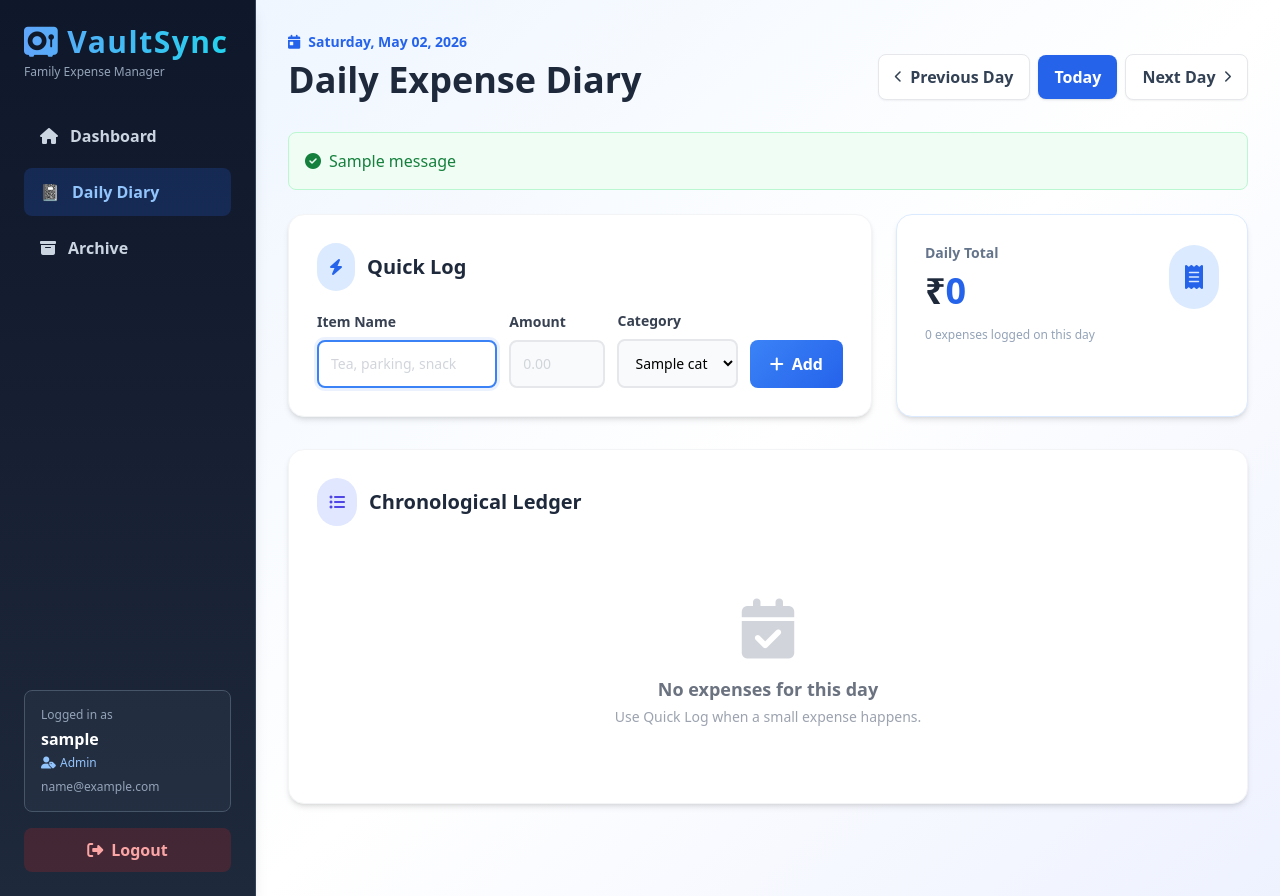
After one commit to bushibots/VaultSync, a Flask app: page /daily_diary in a window 1280 px wide. The commit adds this page. Run offline with Flask 3, Linux system fonts and the light colour scheme; a user stored in the database is signed in; tables that the repository leaves empty hold one stand-in row (values such as "Sample post"); one stand-in notice (Sample message) is shown; some libraries are stand-ins or nearby versions.

Commit message:
feat: implement Daily Expense Diary and two-tier tracking system
Architecture Updates:
- Created /daily_diary route for granular, date-specific transaction management
- Implemented date navigator to allow daily ledger review (Micro-view)
- Linked micro-transactions to the main Expense model for automatic monthly budget rollup (Macro-view)

UI/UX Enhancements:
- Added fast-entry form for quick logging of small daily purchases
- Integrated Daily Diary navigation into the sidebar and base templates
- Ensured all daily queries are strictly family-scoped for multi-tenant security

Financial Logic:
- Aligned daily tracking with the May-Dec 2026 goal of ₹186,637 bank balance
- Stabilized budget views to track against the ₹85,000 monthly income baseline

```diff
--- a/app.py
+++ b/app.py
@@ -4,7 +4,7 @@ from flask_migrate import Migrate
 import csv
 import os
 from io import StringIO
-from datetime import datetime
+from datetime import datetime, timedelta
 from sqlalchemy import func
 from models import db, User, Category, Expense, ExpectedExpense, Family
 
@@ -195,6 +195,12 @@ def dashboard():
     selected_month = request.args.get('month', current_date.month, type=int)
     selected_year = request.args.get('year', current_date.year, type=int)
 
+    # Validate month is within 1-12
+    if not (1 <= selected_month <= 12):
+        selected_month = current_date.month
+    if selected_year < 2020 or selected_year > 2050:
+        selected_year = current_date.year
+
     # Normalize strings for SQLite strftime comparisons
     month_str = f"{selected_month:02d}"
     year_str = str(selected_year)
@@ -257,7 +263,8 @@ def dashboard():
                             category_spent=totals_map,
                             selected_month=selected_month,
                             selected_year=selected_year,
-                            month_name=calendar.month_name[selected_month])
+                            month_name=calendar.month_name[selected_month],
+                            year_range=range(2024, datetime.utcnow().year + 3))
 
 
 @app.route('/archive')
@@ -284,6 +291,50 @@ def archive():
         })
 
     return render_template('archive.html', user=current_user, months=months)
+
+
+@app.route('/daily_diary')
+@login_required
+def daily_diary():
+    """Focused day-by-day view of the same family expenses used by the dashboard."""
+    if not current_user.family_id:
+        flash('Please join a family before opening the Daily Diary.', 'error')
+        return redirect(url_for('dashboard'))
+
+    today = datetime.now().date()
+    selected_date_str = request.args.get('date', '').strip()
+
+    if selected_date_str:
+        try:
+            selected_date = datetime.strptime(selected_date_str, '%Y-%m-%d').date()
+        except ValueError:
+            selected_date = today
+            flash('Invalid date selected. Showing today instead.', 'info')
+    else:
+        selected_date = today
+
+    expenses = Expense.query.filter_by(
+        date=selected_date,
+        family_id=current_user.family_id
+    ).order_by(Expense.id.asc()).all()
+
+    categories = Category.query.filter_by(
+        family_id=current_user.family_id
+    ).order_by(Category.name.asc()).all()
+
+    daily_total = sum(exp.amount for exp in expenses)
+
+    return render_template(
+        'daily_diary.html',
+        user=current_user,
+        expenses=expenses,
+        categories=categories,
+        daily_total=daily_total,
+        selected_date=selected_date,
+        today=today,
+        previous_date=selected_date - timedelta(days=1),
+        next_date=selected_date + timedelta(days=1)
+    )
 
 # --- NEW ROUTE: PERSONAL SPENDING TAB ---
 @app.route('/my_spendings')
@@ -343,6 +394,27 @@ def add_expense():
     )
     db.session.add(new_expense)
     db.session.commit()
+
+    # Check budget after adding expense
+    current_date = datetime.utcnow()
+    month_str = f"{current_date.month:02d}"
+    year_str = str(current_date.year)
+
+    monthly_total = db.session.query(
+        func.sum(Expense.amount).label('total')
+    ).filter(
+        func.strftime('%Y', Expense.date) == year_str,
+        func.strftime('%m', Expense.date) == month_str,
+        Expense.family_id == current_user.family_id
+    ).scalar() or 0.0
+
+    family = current_user.family
+    if family.monthly_budget and monthly_total > family.monthly_budget:
+        percentage = (monthly_total / family.monthly_budget) * 100
+        flash(f'⚠️ Budget Alert: Your family has spent {percentage:.1f}% of the monthly budget!', 'warning')
+    elif family.monthly_budget and monthly_total > (family.monthly_budget * 0.8):
+        percentage = (monthly_total / family.monthly_budget) * 100
+        flash(f'💡 You\'re at {percentage:.1f}% of your monthly budget.', 'info')
 
     # Send them back to wherever they submitted the form from
     return back_or('dashboard')
@@ -540,7 +612,8 @@ def admin_panel():
                           family_members=family_members,
                           monthly_spending=monthly_spending,
                           remaining_budget=remaining_budget,
-                          budget_percentage=(monthly_spending / family.monthly_budget * 100) if family.monthly_budget else 0)
+                          budget_percentage=(monthly_spending / family.monthly_budget * 100) if family.monthly_budget else 0,
+                          year_range=range(2024, datetime.utcnow().year + 3))
 
 
 @app.route('/admin_panel/budget', methods=['POST'])
@@ -683,6 +756,135 @@ def delete_family():
     flash('Family has been permanently deleted.', 'success')
     return redirect(url_for('dashboard'))
 
+
+@app.route('/admin_panel/reports', methods=['GET'])
+@login_required
+def reports():
+    """Analytics and reports for family spending"""
+    if current_user.user_type != 'family_manager':
+        flash('Unauthorized: family manager only', 'error')
+        return redirect(url_for('dashboard'))
+
+    import calendar
+
+    family = current_user.family
+    current_date = datetime.utcnow()
+
+    # Get last 6 months of data for trends
+    months_data = []
+    for i in range(5, -1, -1):
+        date = current_date - timedelta(days=30*i)
+        month = date.month
+        year = date.year
+        month_str = f"{month:02d}"
+        year_str = str(year)
+
+        total = db.session.query(
+            func.sum(Expense.amount).label('total')
+        ).filter(
+            func.strftime('%Y', Expense.date) == year_str,
+            func.strftime('%m', Expense.date) == month_str,
+            Expense.family_id == family.id
+        ).scalar() or 0.0
+
+        months_data.append({
+            'month': calendar.month_abbr[month],
+            'year': year,
+            'amount': float(total)
+        })
+
+    # Get current month category breakdown
+    month_str = f"{current_date.month:02d}"
+    year_str = str(current_date.year)
+
+    category_totals = db.session.query(
+        Category.name,
+        Category.monthly_limit,
+        func.sum(Expense.amount).label('spent')
+    ).join(Expense, Expense.category_id == Category.id).filter(
+        func.strftime('%Y', Expense.date) == year_str,
+        func.strftime('%m', Expense.date) == month_str,
+        Expense.family_id == family.id
+    ).group_by(Category.id).all()
+
+    categories_data = []
+    for cat_name, cat_limit, spent in category_totals:
+        categories_data.append({
+            'name': cat_name,
+            'spent': float(spent),
+            'limit': float(cat_limit) if cat_limit else None
+        })
+
+    # Member contribution
+    member_totals = db.session.query(
+        User.username,
+        func.sum(Expense.amount).label('total')
+    ).join(Expense, Expense.user_id == User.id).filter(
+        func.strftime('%Y', Expense.date) == year_str,
+        func.strftime('%m', Expense.date) == month_str,
+        Expense.family_id == family.id
+    ).group_by(User.id).all()
+
+    members_data = [
+        {'name': username, 'amount': float(total)}
+        for username, total in member_totals
+    ]
+
+    # Current month stats
+    current_month_total = sum(cat['spent'] for cat in categories_data)
+    budget_percentage = (current_month_total / family.monthly_budget * 100) if family.monthly_budget else 0
+
+    return render_template('reports.html',
+                          user=current_user,
+                          family=family,
+                          months_data=months_data,
+                          categories_data=categories_data,
+                          members_data=members_data,
+                          current_month_total=current_month_total,
+                          budget_percentage=budget_percentage,
+                          month_name=calendar.month_name[current_date.month],
+                          year=current_date.year)
+
+
+@app.route('/admin_panel/reports/data', methods=['GET'])
+@login_required
+def reports_data():
+    """JSON endpoint for report charts"""
+    if current_user.user_type != 'family_manager':
+        return jsonify({'error': 'Unauthorized'}), 403
+
+    family = current_user.family
+    current_date = datetime.utcnow()
+
+    # Spending trends (last 6 months)
+    trend_labels = []
+    trend_data = []
+    for i in range(5, -1, -1):
+        date = current_date - timedelta(days=30*i)
+        month = date.month
+        year = date.year
+        month_str = f"{month:02d}"
+        year_str = str(year)
+
+        total = db.session.query(
+            func.sum(Expense.amount).label('total')
+        ).filter(
+            func.strftime('%Y', Expense.date) == year_str,
+            func.strftime('%m', Expense.date) == month_str,
+            Expense.family_id == family.id
+        ).scalar() or 0.0
+
+        import calendar
+        trend_labels.append(f"{calendar.month_abbr[month]} {year}")
+        trend_data.append(float(total))
+
+    return jsonify({
+        'trends': {
+            'labels': trend_labels,
+            'data': trend_data
+        }
+    })
+
 if __name__ == '__main__':
     with app.app_context():
         db.create_all()
--- a/static/css/style.css
+++ b/static/css/style.css
@@ -217,7 +217,7 @@ body {
     transition: transform 0.3s ease;
 }
 
-@media (max-width: 640px) {
+@media (max-width: 767px) {
     .sidebar {
         transform: translateX(-100%);
     }
--- /dev/null
+++ b/templates/daily_diary.html
@@ -0,0 +1,204 @@
+<!DOCTYPE html>
+<html lang="en">
+<head>
+    <meta charset="UTF-8">
+    <meta name="viewport" content="width=device-width, initial-scale=1.0">
+    <title>VaultSync | Daily Diary</title>
+    <script src="https://cdn.tailwindcss.com"></script>
+    <link rel="stylesheet" href="https://cdnjs.cloudflare.com/ajax/libs/font-awesome/6.4.0/css/all.min.css">
+    <link rel="stylesheet" href="{{ url_for('static', filename='css/style.css') }}">
+</head>
+<body class="dashboard-body font-sans flex h-screen overflow-hidden bg-gray-100">
+    <a href="#main-content" class="skip-link">Skip to main content</a>
+
+    <div class="fixed top-0 left-0 right-0 z-50 bg-white border-b border-gray-200 p-4 flex items-center justify-between md:hidden">
+        <h1 class="text-lg font-bold text-blue-600">Daily Diary</h1>
+        <button id="menu-toggle" class="text-gray-600 hover:text-gray-900 p-2" aria-label="Open menu" aria-expanded="false">
+            <i class="fas fa-bars text-2xl" aria-hidden="true"></i>
+        </button>
+    </div>
+
+    <div id="sidebar-overlay" class="sidebar-overlay" aria-hidden="true"></div>
+
+    <aside id="sidebar" class="sidebar w-64 bg-gradient-to-b from-slate-900 to-slate-800 h-full p-6 text-white flex flex-col shadow-lg border-r border-slate-700 fixed left-0 top-0 z-40 md:static md:translate-x-0 transition-transform duration-300" role="navigation" aria-label="Main navigation">
+        <button id="close-menu" class="absolute top-4 right-4 text-white md:hidden hover:bg-slate-700 p-2 rounded-lg" aria-label="Close menu">
+            <i class="fas fa-times text-xl" aria-hidden="true"></i>
+        </button>
+
+        <div class="mb-8 mt-8 md:mt-0">
+            <h2 class="text-3xl font-bold tracking-wider text-transparent bg-clip-text bg-gradient-to-r from-blue-400 to-cyan-400">
+                <i class="fas fa-vault mr-2" aria-hidden="true"></i>VaultSync
+            </h2>
+            <p class="text-xs text-slate-400 mt-1">Family Expense Manager</p>
+        </div>
+
+        <nav class="flex-1 space-y-2 sidebar-nav">
+            <a href="{{ url_for('dashboard') }}" class="block py-3 px-4 rounded-lg text-slate-300 font-semibold hover:bg-slate-700 duration-200">
+                <i class="fas fa-home mr-3" aria-hidden="true"></i>Dashboard
+            </a>
+            <a href="{{ url_for('daily_diary') }}" class="block py-3 px-4 rounded-lg bg-blue-600/20 text-blue-300 font-semibold hover:bg-blue-600 duration-200">
+                <span class="mr-3" aria-hidden="true">📓</span>Daily Diary
+            </a>
+            <a href="{{ url_for('archive') }}" class="block py-3 px-4 rounded-lg text-slate-300 font-semibold hover:bg-slate-700 duration-200">
+                <i class="fas fa-archive mr-3" aria-hidden="true"></i>Archive
+            </a>
+        </nav>
+
+        <div class="mt-auto space-y-4">
+            <div class="bg-slate-700/30 rounded-lg p-4 border border-slate-600">
+                <p class="text-xs text-slate-400 mb-1">Logged in as</p>
+                <p class="font-bold text-white truncate text-sm md:text-base">{{ user.username }}</p>
+                <p class="text-xs text-blue-300 mt-1">
+                    <i class="fas fa-user-tag mr-1" aria-hidden="true"></i>{{ user.user_type.replace('_', ' ').title() }}
+                </p>
+                <p class="text-xs text-slate-400 mt-2">{{ user.email }}</p>
+            </div>
+            {% if current_user.user_type == 'family_manager' %}
+            <a href="{{ url_for('admin_panel') }}" class="block px-4 py-2 rounded-lg bg-indigo-600 text-white font-bold shadow-md hover:bg-indigo-700 transition-colors">
+                <i class="fas fa-cog mr-2" aria-hidden="true"></i>Admin Panel
+            </a>
+            {% endif %}
+            <a href="{{ url_for('logout') }}" class="w-full block text-center bg-red-600/20 text-red-300 font-semibold py-2.5 px-4 rounded-lg hover:bg-red-600 duration-200 transition">
+                <i class="fas fa-sign-out-alt mr-2" aria-hidden="true"></i>Logout
+            </a>
+        </div>
+    </aside>
+
+    <main id="main-content" class="flex-1 overflow-y-auto pt-16 md:pt-0" role="main">
+        <div class="min-h-screen bg-gradient-to-br from-blue-50 via-white to-indigo-50 p-4 md:p-8">
+            <header class="mb-6 md:mb-8 animate-slide-in">
+                <div class="flex flex-col lg:flex-row lg:items-end justify-between gap-4">
+                    <div>
+                        <p class="text-xs md:text-sm text-blue-600 font-semibold">
+                            <i class="fas fa-calendar-day mr-2" aria-hidden="true"></i>{{ selected_date.strftime('%A, %B %d, %Y') }}
+                        </p>
+                        <h1 class="text-2xl md:text-4xl font-bold text-slate-800 mt-2">Daily Expense Diary</h1>
+                    </div>
+                    <div class="flex flex-wrap items-center gap-2">
+                        <a href="{{ url_for('daily_diary', date=previous_date.strftime('%Y-%m-%d')) }}" class="inline-flex items-center gap-2 bg-white border border-gray-200 text-slate-700 font-semibold px-4 py-2.5 rounded-lg shadow-sm hover:border-blue-300 hover:text-blue-600 transition">
+                            <i class="fas fa-chevron-left text-xs" aria-hidden="true"></i>Previous Day
+                        </a>
+                        <a href="{{ url_for('daily_diary') }}" class="inline-flex items-center gap-2 bg-blue-600 text-white font-bold px-4 py-2.5 rounded-lg shadow hover:bg-blue-700 transition">
+                            Today
+                        </a>
+                        <a href="{{ url_for('daily_diary', date=next_date.strftime('%Y-%m-%d')) }}" class="inline-flex items-center gap-2 bg-white border border-gray-200 text-slate-700 font-semibold px-4 py-2.5 rounded-lg shadow-sm hover:border-blue-300 hover:text-blue-600 transition">
+                            Next Day<i class="fas fa-chevron-right text-xs" aria-hidden="true"></i>
+                        </a>
+                    </div>
+                </div>
+            </header>
+
+            {% with messages = get_flashed_messages(with_categories=true) %}
+                {% if messages %}
+                    <div class="space-y-3 mb-6">
+                        {% for category, message in messages %}
+                            <div class="p-4 rounded-lg {% if category == 'error' %}bg-red-50 border border-red-200 text-red-700{% elif category == 'success' %}bg-green-50 border border-green-200 text-green-700{% elif category == 'warning' %}bg-yellow-50 border border-yellow-200 text-yellow-800{% else %}bg-blue-50 border border-blue-200 text-blue-700{% endif %}">
+                                <i class="fas {% if category == 'error' %}fa-exclamation-circle{% elif category == 'success' %}fa-check-circle{% elif category == 'warning' %}fa-exclamation-triangle{% else %}fa-info-circle{% endif %} mr-2" aria-hidden="true"></i>{{ message }}
+                            </div>
+                        {% endfor %}
+                    </div>
+                {% endif %}
+            {% endwith %}
+
+            <section class="grid grid-cols-1 xl:grid-cols-[minmax(0,1fr)_22rem] gap-6 mb-6 md:mb-8">
+                <div class="bg-white rounded-xl md:rounded-2xl shadow-md p-5 md:p-7 border border-gray-100">
+                    <div class="flex items-center mb-5">
+                        <div class="bg-blue-100 rounded-full p-3 mr-3 flex-shrink-0">
+                            <i class="fas fa-bolt text-blue-600" aria-hidden="true"></i>
+                        </div>
+                        <h2 class="text-lg md:text-xl font-bold text-slate-800">Quick Log</h2>
+                    </div>
+
+                    {% if categories %}
+                    <form action="{{ url_for('add_expense') }}" method="POST" class="grid grid-cols-1 md:grid-cols-[minmax(0,1.5fr)_minmax(0,0.8fr)_minmax(0,1fr)_auto] gap-3 items-end" data-loading>
+                        <input type="hidden" name="expense_date" value="{{ selected_date.strftime('%Y-%m-%d') }}">
+                        <div>
+                            <label class="block text-xs md:text-sm font-semibold text-gray-700 mb-2">Item Name</label>
+                            <input type="text" name="item_name" class="form-input w-full border-2 border-gray-200 rounded-lg p-3 text-sm focus:border-blue-500 focus:outline-none" placeholder="Tea, parking, snack" required autofocus>
+                        </div>
+                        <div>
+                            <label class="block text-xs md:text-sm font-semibold text-gray-700 mb-2">Amount</label>
+                            <input type="number" name="amount" class="form-input w-full border-2 border-gray-200 rounded-lg p-3 text-sm focus:border-blue-500 focus:outline-none" placeholder="0.00" min="0.01" step="0.01" required>
+                        </div>
+                        <div>
+                            <label class="block text-xs md:text-sm font-semibold text-gray-700 mb-2">Category</label>
+                            <select name="category_id" class="form-input w-full border-2 border-gray-200 rounded-lg p-3 text-sm focus:border-blue-500 focus:outline-none" required>
+                                {% for cat in categories %}
+                                <option value="{{ cat.id }}">{{ cat.name }}</option>
+                                {% endfor %}
+                            </select>
+                        </div>
+                        <button type="submit" class="btn-primary bg-blue-600 text-white font-bold py-3 px-5 rounded-lg hover:bg-blue-700 duration-200 flex items-center justify-center gap-2 text-sm md:text-base">
+                            <i class="fas fa-plus" aria-hidden="true"></i>Add
+                        </button>
+                    </form>
+                    {% else %}
+                    <div class="bg-yellow-50 border border-yellow-200 text-yellow-800 rounded-lg p-4">
+                        Create a category from the dashboard before logging daily expenses.
+                    </div>
+                    {% endif %}
+                </div>
+
+                <div class="bg-white rounded-xl md:rounded-2xl shadow-md p-5 md:p-7 border border-blue-100">
+                    <div class="flex items-center justify-between">
+                        <div>
+                            <p class="text-xs md:text-sm text-slate-500 font-semibold">Daily Total</p>
+                            <p class="text-3xl md:text-4xl font-bold text-slate-800 mt-2">&#8377;<span class="text-blue-600">{{ "{:,.0f}".format(daily_total) }}</span></p>
+                        </div>
+                        <div class="bg-blue-100 rounded-full p-4">
+                            <i class="fas fa-receipt text-blue-600 text-2xl" aria-hidden="true"></i>
+                        </div>
+                    </div>
+                    <p class="text-xs text-slate-400 mt-4">{{ expenses|length }} expense{% if expenses|length != 1 %}s{% endif %} logged on this day</p>
+                </div>
+            </section>
+
+            <section class="bg-white rounded-xl md:rounded-2xl shadow-md p-5 md:p-7 border border-gray-100">
+                <div class="flex items-center mb-6">
+                    <div class="bg-indigo-100 rounded-full p-3 mr-3 flex-shrink-0">
+                        <i class="fas fa-list-ul text-indigo-600" aria-hidden="true"></i>
+                    </div>
+                    <h2 class="text-lg md:text-xl font-bold text-slate-800">Chronological Ledger</h2>
+                </div>
+
+                {% if expenses %}
+                <ol class="relative border-l-2 border-blue-100 ml-3 space-y-4">
+                    {% for exp in expenses %}
+                    <li class="ml-6 bg-gray-50 rounded-xl p-4 border border-gray-100 hover:bg-blue-50 transition">
+                        <span class="absolute -left-2.5 mt-1 h-5 w-5 rounded-full bg-blue-600 ring-4 ring-white"></span>
+                        <div class="flex flex-col md:flex-row md:items-center md:justify-between gap-3">
+                            <div class="min-w-0">
+                                <div class="flex flex-wrap items-center gap-2">
+                                    <p class="font-bold text-slate-800 truncate">{{ exp.item_name }}</p>
+                                    <span class="px-2 py-1 rounded-full text-xs font-bold text-white" style="background-color: {{ exp.category.color }}">
+                                        {{ exp.category.name }}
+                                    </span>
+                                </div>
+                                <p class="text-xs text-slate-500 mt-1">
+                                    Logged by {{ exp.user.username }}
+                                </p>
+                            </div>
+                            <div class="flex items-center justify-between md:justify-end gap-4">
+                                <p class="text-red-500 font-bold text-lg">&#8377;{{ "{:,.0f}".format(exp.amount) }}</p>
+                                <a href="{{ url_for('delete_expense', id=exp.id) }}" class="delete-btn text-red-500 hover:text-red-700 font-semibold inline-flex items-center gap-1 px-2 py-1 rounded-lg hover:bg-red-50 duration-200 text-sm" onclick="return confirm('Delete this expense?')">
+                                    <i class="fas fa-trash-alt text-xs" aria-hidden="true"></i>Delete
+                                </a>
+                            </div>
+                        </div>
+                    </li>
+                    {% endfor %}
+                </ol>
+                {% else %}
+                <div class="text-center py-12">
+                    <div class="text-5xl md:text-6xl mb-4"><i class="fas fa-calendar-check text-gray-300" aria-hidden="true"></i></div>
+                    <p class="text-gray-500 text-base md:text-lg font-semibold">No expenses for this day</p>
+                    <p class="text-gray-400 text-xs md:text-sm mt-1">Use Quick Log when a small expense happens.</p>
+                </div>
+                {% endif %}
+            </section>
+        </div>
+    </main>
+
+    <script src="{{ url_for('static', filename='js/app.js') }}"></script>
+</body>
+</html>
```
Also changed, not shown: templates/archive.html (+16 -3 lines), templates/dashboard.html (+8 -5 lines), templates/my_spendings.html (+18 -2 lines).
